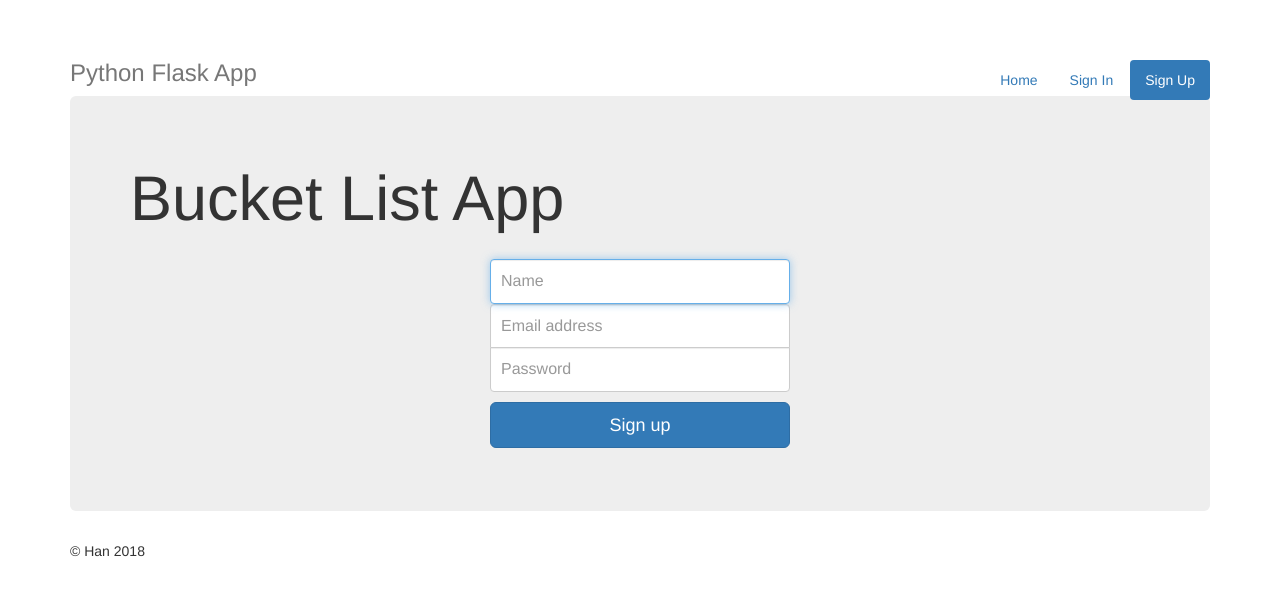
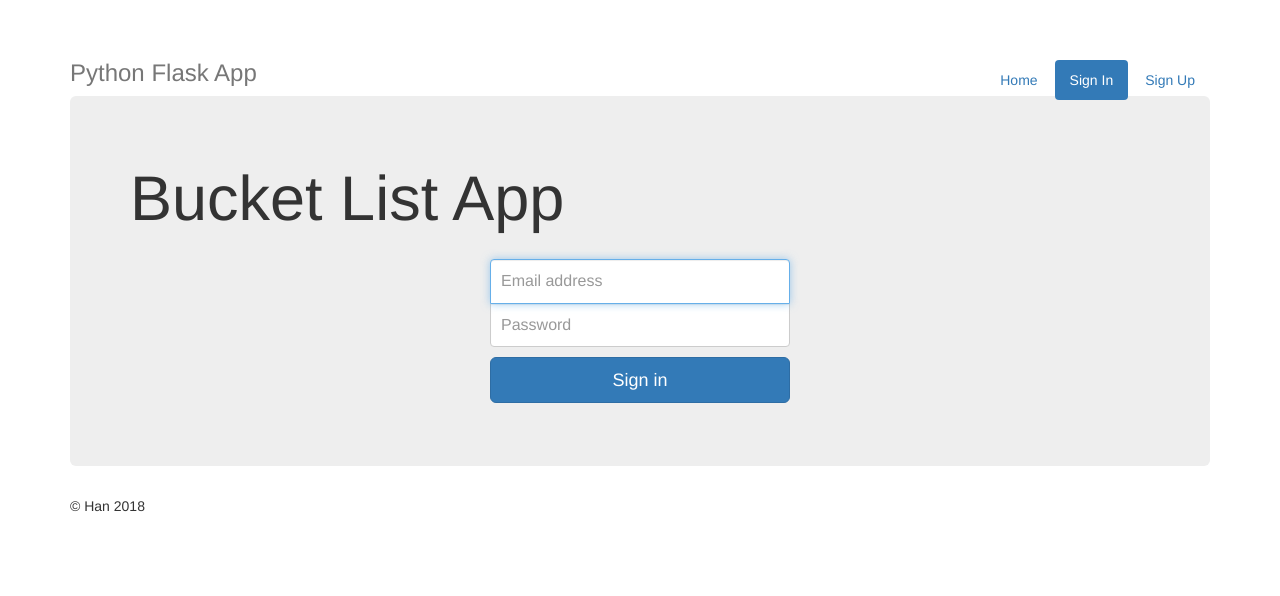
Before and after one commit to frank22622/bktlst, a Flask app: template templates/signin.html in a window 1280 px wide. Shown: the top 596 px of the page. Run offline with Flask 2, Linux system fonts and the light colour scheme; the template is opened without the code that fills it, so the values that code supplies are empty; some libraries are stand-ins or nearby versions.

Commit message:
Add html

```diff
--- a/templates/index.html
+++ b/templates/index.html
@@ -32,7 +32,7 @@
                 <ul class="nav nav-pills pull-right">
                     <li role="presentation" class="active"><a href="#">Home</a></li>
                     <li role="presentation"><a href="#">Sign In</a></li>
-                    <li role="presentation"><a href="/showSignUp">Sign Up</a></li>
+                    <li role="presentation"><a href="showSignUp">Sign Up</a></li>
                 </ul>
             </nav>
             <h3 class="text-muted">Python Flask App</h3>
--- a/templates/signin.html
+++ b/templates/signin.html
@@ -21,8 +21,8 @@
         <nav>
           <ul class="nav nav-pills pull-right">
             <li role="presentation" ><a href="/">Home</a></li>
-            <li role="presentation"><a href="#">Sign In</a></li>
-            <li role="presentation" class="active"><a href="#">Sign Up</a></li>
+            <li role="presentation" class="active"><a href="#">Sign In</a></li>
+            <li role="presentation" ><a href="showSignUp">Sign Up</a></li>
           </ul>
         </nav>
         <h3 class="text-muted">Python Flask App</h3>
@@ -30,15 +30,13 @@
 
       <div class="jumbotron">
         <h1>Bucket List App</h1>
-        <form class="form-signin">
-        <label for="inputName" class="sr-only">Name</label>
-        <input type="name" name="inputName" id="inputName" class="form-control" placeholder="Name" required autofocus>
+        <form class="form-signin" action="/validateLogin" method="post">
         <label for="inputEmail" class="sr-only">Email address</label>
         <input type="email" name="inputEmail" id="inputEmail" class="form-control" placeholder="Email address" required autofocus>
         <label for="inputPassword" class="sr-only">Password</label>
         <input type="password" name="inputPassword" id="inputPassword" class="form-control" placeholder="Password" required>
 
-        <button id="btnSignUp" class="btn btn-lg btn-primary btn-block" type="button">Sign up</button>
+        <button id="btnSignIn" class="btn btn-lg btn-primary btn-block" type="submit">Sign in</button>
       </form>
       </div>
 
--- a/templates/signup.html
+++ b/templates/signup.html
@@ -21,7 +21,7 @@
       <div class="header">
         <nav>
           <ul class="nav nav-pills pull-right">
-            <li role="presentation" ><a href="/">Home</a></li>
+            <li role="presentation" ><a href="main">Home</a></li>
             <li role="presentation"><a href="#">Sign In</a></li>
             <li role="presentation" class="active"><a href="#">Sign Up</a></li>
           </ul>
```
